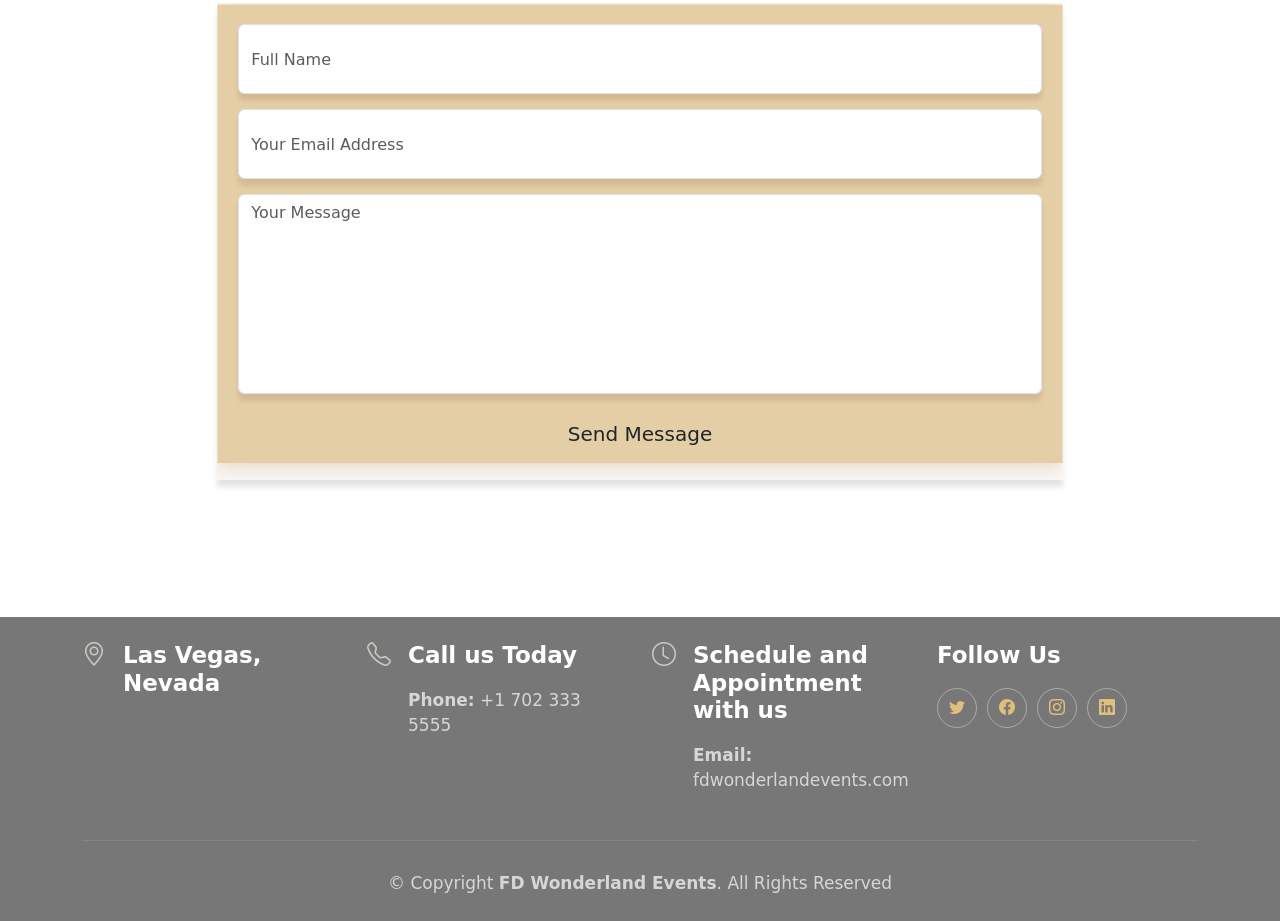
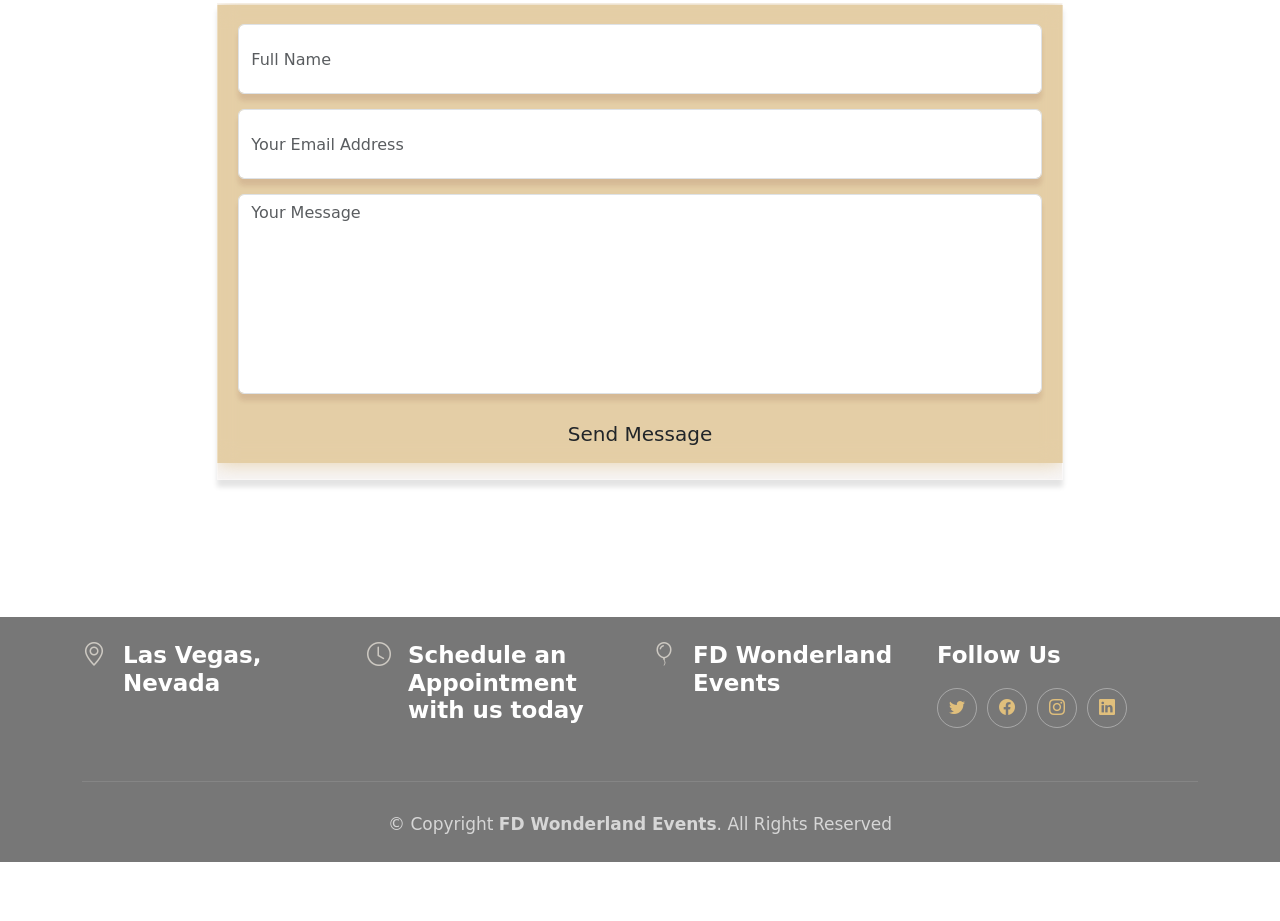
Before and after one commit to Jessi-777/fdwonderland-events, a website: page index.html in a window 1280 px wide. Shown: the part 6257-7178 px from the top of the page. After the commit the page ends 7119 px from the top, so only its background shows below. Drawn offline with nearby package versions, Linux system fonts and the light colour scheme; a web font is replaced by a local one.

Commit message:
updated footer

```diff
--- a/index.html
+++ b/index.html
@@ -874,6 +874,8 @@
             <div class="swiper-slide"><a class="glightbox" data-gallery="images-gallery" href="assets/img/gallery/gallery-6.jpg"><img src="assets/img/gallery/gallery-6.jpg" class="img-fluid" alt=""></a></div>
             <div class="swiper-slide"><a class="glightbox" data-gallery="images-gallery" href="assets/img/gallery/gallery-7.jpg"><img src="assets/img/gallery/gallery-7.jpg" class="img-fluid" alt=""></a></div>
             <div class="swiper-slide"><a class="glightbox" data-gallery="images-gallery" href="assets/img/gallery/gallery-8.jpg"><img src="assets/img/gallery/gallery-8.jpg" class="img-fluid" alt=""></a></div>
+            <div class="swiper-slide"><a class="glightbox" data-gallery="images-gallery" href="assets/img/gallery/gallery-9.jpg"><img src="assets/img/gallery/gallery-9.jpg" class="img-fluid" alt=""></a></div>
+
           </div>
           <div class="swiper-pagination"></div>
         </div>
@@ -941,23 +943,23 @@
 
         </div>
 
+
+
         <div class="col-lg-3 col-md-6 footer-links d-flex">
-          <i class="bi bi-telephone icon"></i>
+          <i class="bi bi-clock icon"></i>
           <div>
-            <h4>Call us Today</h4>
+            <h4>Schedule an Appointment with us today</h4>
             <p>
-              <strong>Phone:</strong> +1 702 333 5555<br>
-
+            <!-- <strong>Email:</strong> fdwonderlandevents@gmail.com<br> -->
             </p>
           </div>
         </div>
 
         <div class="col-lg-3 col-md-6 footer-links d-flex">
-          <i class="bi bi-clock icon"></i>
+          <i class="bi bi-balloon icon"></i>
           <div>
-            <h4>Schedule and Appointment with us</h4>
+            <h4>FD Wonderland Events</h4>
             <p>
-            <strong>Email:</strong> fdwonderlandevents.com<br>
             </p>
           </div>
         </div>
```
Also changed, not shown: assets/img/gallery/events-gallery-9.jpg (added), 1 other file.
